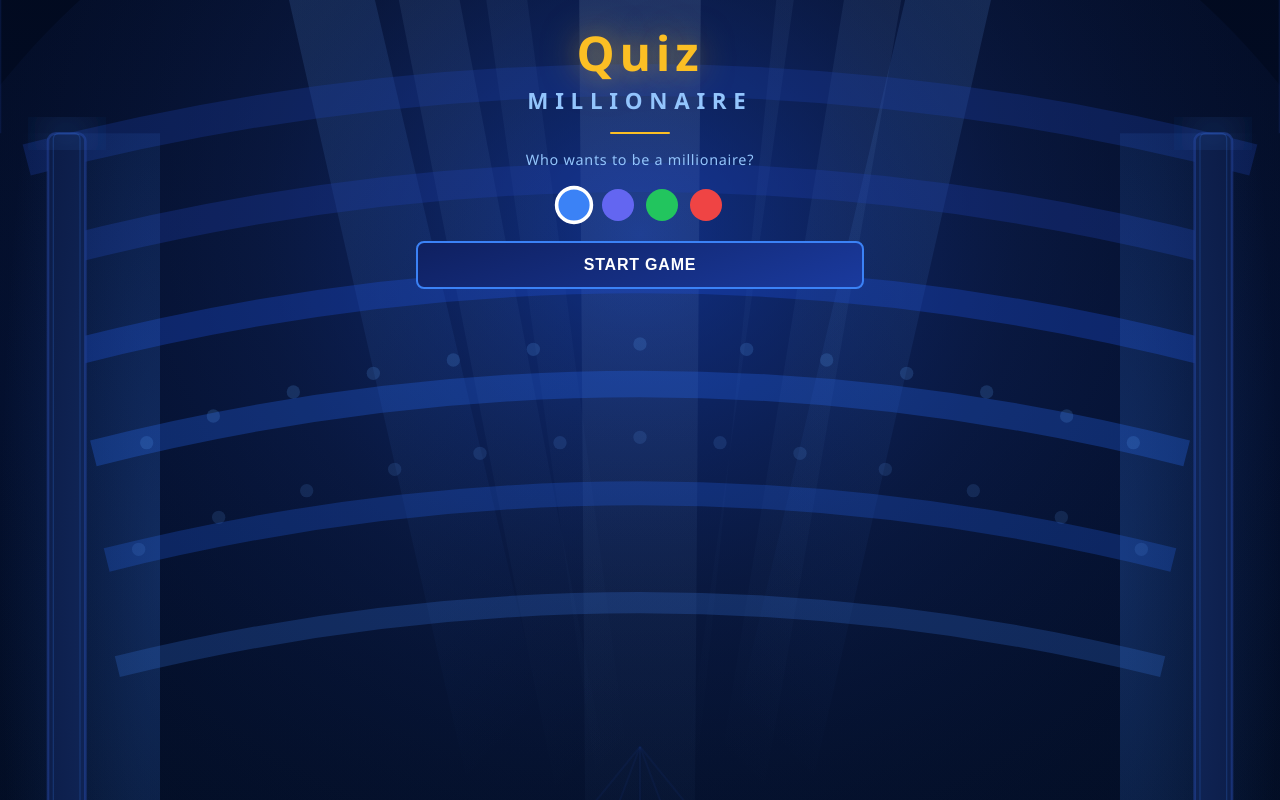
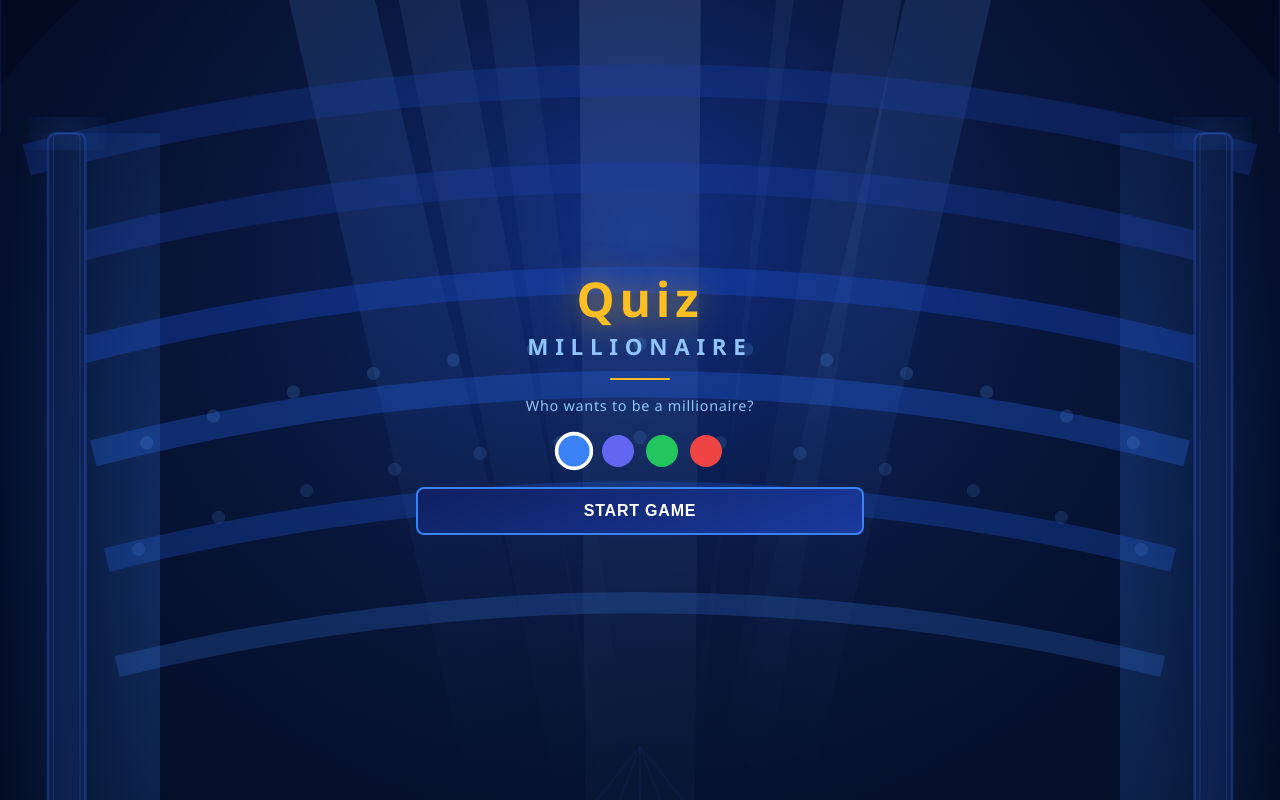
Before and after one commit to cuongdv9/claude-code-homework, a React (Vite) app: page / in a window 1280 px wide. Built offline with nearby package versions, Linux system fonts and the light colour scheme.

Commit message:
refactor: move start game button to middle of screen

```diff
--- a/src/index.css
+++ b/src/index.css
@@ -205,6 +205,8 @@ body,
   flex: 1;
   display: flex;
   flex-direction: column;
+  justify-content: center;
+  align-items: center;
   padding: 20px 16px;
   overflow-y: auto;
   gap: 20px;
@@ -280,6 +282,7 @@ body,
   display: flex;
   flex-direction: column;
   gap: 10px;
+  width: 100%;
 }
 
 /* ── Game Board ── */
```
